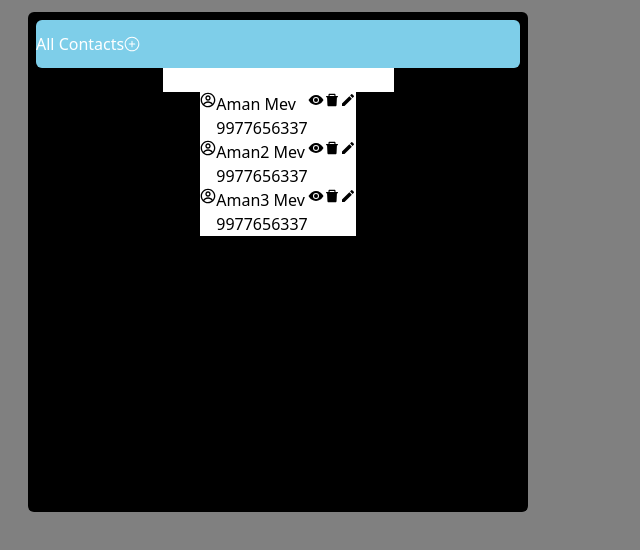
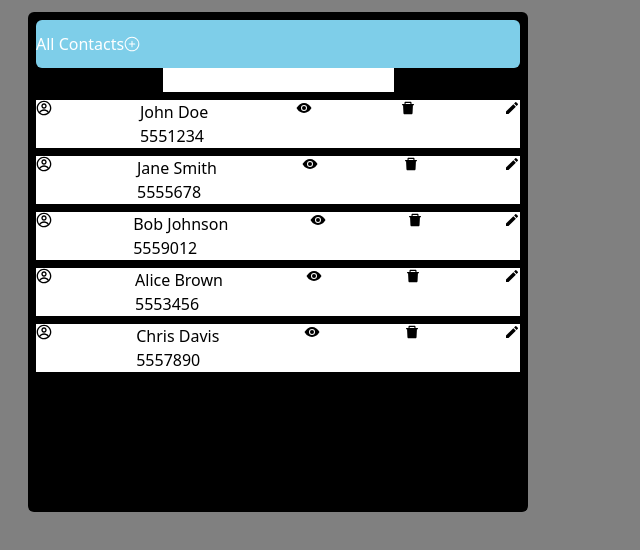
Before and after one commit to Mohammed-Aman-Mev/mohammed_aman_mev-bitcot, a React (Vite) app: page / in a window 1280 px wide. Shown: the top 550 px of the page, without its empty margins (0-640 px from the left). Built offline with nearby package versions, Linux system fonts and the light colour scheme.

Commit message:
crud is completed

```diff
--- a/src/App.jsx
+++ b/src/App.jsx
@@ -1,6 +1,7 @@
 import React, { useState } from "react";
 import AllContacts from "./components/AllContacts";
 import AddContactForm from "./components/AddContactForm";
+import { useSelector } from "react-redux";
 
 const App = () => {
   const [toggleForm, setToggleForm] = useState(false);
--- a/src/components/AddContactForm.jsx
+++ b/src/components/AddContactForm.jsx
@@ -1,9 +1,63 @@
-import React from "react";
+import React, { useEffect, useState } from "react";
 import { IoClose } from "react-icons/io5";
-import { useSelector } from "react-redux";
+import { useDispatch, useSelector } from "react-redux";
+import { createContact, updateContact } from "../feature/redux/contactSlice";
 
 const AddContactForm = ({ toggleForm, setToggle }) => {
+  const editContactState = useSelector(
+    (state) => state.contact.editContactState
+  );
+  const dispatch = useDispatch();
   const editContact = useSelector((state) => state.contact.editContact);
+  const [formData, setFormData] = useState({
+    name: "",
+    email: "",
+    number: "",
+    address: "",
+  });
+
+  const resetForm = () => {
+    setFormData({
+      name: "",
+      email: "",
+      number: "",
+      address: "",
+    });
+  };
+  // console.log(editContactState, formData.number);
+
+  const handleState = (e) => {
+    setFormData({
+      ...formData,
+      [e.target.name]: e.target.value,
+    });
+  };
+
+  const handleSubmit = (e) => {
+    e.preventDefault();
+    if (editContactState.isEdit) dispatch(updateContact(formData));
+    else dispatch(createContact({ ...formData, id: crypto.randomUUID() }));
+    setFormData({
+      name: "",
+      email: "",
+      number: "",
+      address: "",
+    });
+    setToggle();
+  };
+
+  useEffect(() => {
+    if (editContactState.isEdit) {
+      setFormData({
+        id: editContactState.data.id,
+        name: editContactState.data.name,
+        email: editContactState.data.email,
+        number: editContactState.data.number,
+        address: editContactState.data.address,
+      });
+    }
+  }, [editContactState]);
+
   return (
     <div
       className={
@@ -14,18 +68,48 @@ const AddContactForm = ({ toggleForm, setToggle }) => {
     >
       <div className="bg-white rounded-md sm:w-[350px]">
         <div className="flex justify-between w-full border-b-2">
-          {editContact.isEdit ? "Edit Contact" : "Add Contact"}
+          {editContactState.isEdit ? "Edit Contact" : "Add Contact"}
           <IoClose onClick={setToggle} />
         </div>
-        <form className="flex flex-col">
-          <input type="text" placeholder="Enter Your Name" />
-          <input type="email" placeholder="Enter Your Email" />
-          <input type="tel" placeholder="Enter Your Number" />
-          <input type="text" placeholder="Enter Your Address" />
+        <form className="flex flex-col" onSubmit={(e) => handleSubmit(e)}>
+          <input
+            type="text"
+            placeholder="Enter Your Name"
+            required
+            name="name"
+            value={formData.name}
+            onChange={(e) => handleState(e)}
+          />
+          <input
+            type="email"
+            placeholder="Enter Your Email"
+            required
+            name="email"
+            value={formData.email}
+            onChange={(e) => handleState(e)}
+          />
+          <input
+            type="number"
+            placeholder="Enter Your Number"
+            required
+            name="number"
+            value={formData.number}
+            onChange={(e) => handleState(e)}
+          />
+          <input
+            type="text"
+            placeholder="Enter Your Address"
+            required
+            name="address"
+            value={formData.address}
+            onChange={(e) => handleState(e)}
+          />
           <button type="submit">
-            {editContact.isEdit ? "Update" : "Submit"}
+            {editContactState.isEdit ? "Update" : "Submit"}
           </button>
-          <button type="reset">Reset</button>
+          <button type="reset" onClick={resetForm}>
+            Reset
+          </button>
         </form>
       </div>
     </div>
--- a/src/components/AllContactList.jsx
+++ b/src/components/AllContactList.jsx
@@ -2,13 +2,17 @@ import React from "react";
 import AllContactListItem from "./AllContactListItem";
 import { useSelector } from "react-redux";
 
-const AllContactList = () => {
+const AllContactList = ({ setToggle }) => {
   const allData = useSelector((state) => state.contact.allContacts);
 
   return (
-    <ul>
+    <ul className="w-full">
       {allData.map((data) => (
-        <AllContactListItem key={crypto.randomUUID()} data={data} />
+        <AllContactListItem
+          key={crypto.randomUUID()}
+          data={data}
+          setToggle={setToggle}
+        />
       ))}
     </ul>
   );
--- a/src/components/AllContactListItem.jsx
+++ b/src/components/AllContactListItem.jsx
@@ -3,16 +3,23 @@ import { CgProfile } from "react-icons/cg";
 import { AiFillDelete } from "react-icons/ai";
 import { IoEyeSharp } from "react-icons/io5";
 import { MdModeEditOutline } from "react-icons/md";
+import { useDispatch } from "react-redux";
+import { deleteContact, editContact } from "../feature/redux/contactSlice";
 
-const AllContactListItem = ({ data }) => {
+const AllContactListItem = ({ data, setToggle }) => {
+  const handleEdit = () => {
+    setToggle();
+    dispatch(editContact(data));
+  };
+  const dispatch = useDispatch();
   return (
-    <li className="bg-white flex">
+    <li className="bg-white flex w-full justify-between mt-2">
       <CgProfile />
       {data.name} <br />
       {data.number}
       <IoEyeSharp />
-      <AiFillDelete />
-      <MdModeEditOutline />
+      <AiFillDelete onClick={() => dispatch(deleteContact(data.id))} />
+      <MdModeEditOutline onClick={handleEdit} />
     </li>
   );
 };
--- a/src/components/AllContacts.jsx
+++ b/src/components/AllContacts.jsx
@@ -10,7 +10,7 @@ const AllContacts = ({ toggleForm, setToggle }) => {
         <GoPlusCircle onClick={setToggle} />
       </header>
       <input type="text" id="search" />
-      <AllContactList />
+      <AllContactList setToggle={setToggle} />
     </div>
   );
 };
--- a/src/feature/redux/contactSlice.js
+++ b/src/feature/redux/contactSlice.js
@@ -3,35 +3,72 @@ import { createSlice } from "@reduxjs/toolkit";
 const initialState = {
   allContacts: [
     {
-      name: "Aman Mev",
-      number: "9977656337",
-      email: "aman@gmail.com",
-      address: "jail road indore",
+      name: "John Doe",
+      email: "john@example.com",
+      id: 1,
+      address: "123 Main Street, Cityville",
+      number: "5551234",
     },
     {
-      name: "Aman2 Mev",
-      number: "9977656337",
-      email: "aman@gmail.com",
-      address: "jail road indore",
+      name: "Jane Smith",
+      email: "jane@example.com",
+      id: 2,
+      address: "456 Oak Avenue, Townsville",
+      number: "5555678",
     },
     {
-      name: "Aman3 Mev",
-      number: "9977656337",
-      email: "aman@gmail.com",
-      address: "jail road indore",
+      name: "Bob Johnson",
+      email: "bob@example.com",
+      id: 3,
+      address: "789 Elm Road, Villagetown",
+      number: "5559012",
+    },
+    {
+      name: "Alice Brown",
+      email: "alice@example.com",
+      id: 4,
+      address: "101 Pine Lane, Hamletville",
+      number: "5553456",
+    },
+    {
+      name: "Chris Davis",
+      email: "chris@example.com",
+      id: 5,
+      address: "202 Cedar Street, Suburbia",
+      number: "5557890",
     },
   ],
-  editContact: { data: "", isEdit: false },
+  editContactState: { data: "", isEdit: false },
+  show: "",
 };
 
 export const allContactSlice = createSlice({
   name: "Contacts",
   initialState,
   reducers: {
-    createContact: (state, action) => {},
-    deleteContact: (state, action) => {},
-    editContact: (state, action) => {},
-    updateContact: (state, action) => {},
+    createContact: (state, action) => {
+      state.allContacts = [...state.allContacts, action.payload];
+    },
+    deleteContact: (state, action) => {
+      state.allContacts = state.allContacts.filter((i) => {
+        if (i.id !== action.payload) {
+          return i;
+        }
+      });
+    },
+    editContact: (state, action) => {
+      state.editContactState = { data: action.payload, isEdit: true };
+    },
+    updateContact: (state, action) => {
+      state.allContacts = state.allContacts.map((i) => {
+        if (i.id === action.payload.id) {
+          return action.payload;
+        } else {
+          return i;
+        }
+      });
+      state.editContactState = { data: "", isEdit: false };
+    },
   },
 });
 
```
